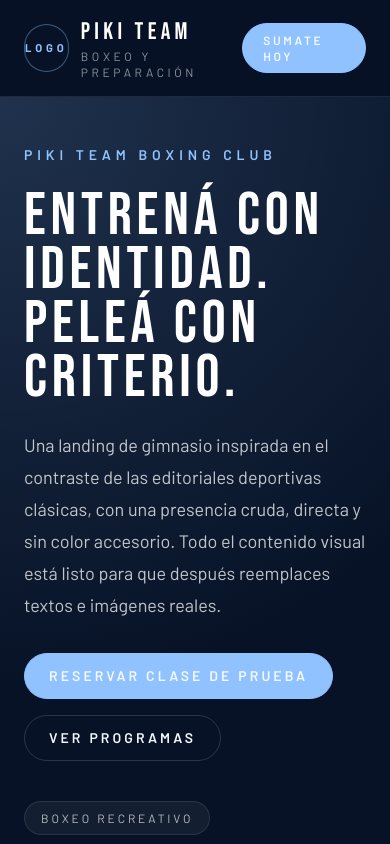
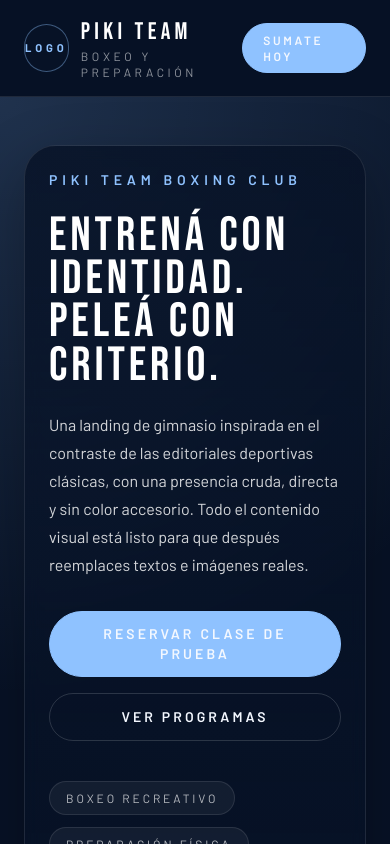
Before and after one commit to jopiatomas/boxing-club, a React (Vite) app: page / in a window 390 px wide. Shown: the top 844 px of the page. Built offline with nearby package versions, Linux system fonts and the light colour scheme.

Commit message:
corrigiendo header

```diff
--- a/src/sections/HeroSection.tsx
+++ b/src/sections/HeroSection.tsx
@@ -6,32 +6,32 @@ export function HeroSection() {
 
   return (
     <section id="inicio" className="relative overflow-hidden px-6 pb-20 pt-12 lg:px-10 lg:pb-24 lg:pt-20">
-      <div className="absolute inset-0 bg-[radial-gradient(circle_at_top_left,_rgba(143,194,255,0.18),_transparent_32%),radial-gradient(circle_at_bottom_right,_rgba(255,255,255,0.05),_transparent_28%)]" />
+      <div className="pointer-events-none absolute inset-0 bg-[radial-gradient(circle_at_top_left,_rgba(143,194,255,0.18),_transparent_32%),radial-gradient(circle_at_bottom_right,_rgba(255,255,255,0.05),_transparent_28%)]" />
 
-      <div className="relative mx-auto grid max-w-7xl items-center gap-12 lg:grid-cols-[1.05fr_0.95fr]">
-        <div>
+      <div className="relative z-10 mx-auto grid max-w-7xl items-center gap-12 lg:grid-cols-[1.05fr_0.95fr]">
+        <div className="rounded-[2rem] border border-white/10 bg-[linear-gradient(180deg,rgba(7,18,38,0.82),rgba(7,18,38,0.46))] p-6 shadow-[0_20px_60px_rgba(0,0,0,0.28)] backdrop-blur-sm sm:p-8 lg:border-none lg:bg-transparent lg:p-0 lg:shadow-none lg:backdrop-blur-0">
           <p className="text-sm font-semibold uppercase tracking-[0.35em] text-[var(--color-accent)]">
             {hero.eyebrow}
           </p>
 
-          <h1 className="mt-6 max-w-4xl font-display text-6xl uppercase leading-[0.9] tracking-[0.08em] text-white md:text-7xl xl:text-[7rem]">
+          <h1 className="mt-6 max-w-4xl font-display text-5xl uppercase leading-[0.9] tracking-[0.08em] text-white md:text-7xl xl:text-[7rem]">
             {hero.title}
           </h1>
 
-          <p className="mt-6 max-w-2xl text-lg leading-8 text-white/75">
+          <p className="mt-6 max-w-2xl text-base leading-7 text-white/82 sm:text-lg sm:leading-8">
             {hero.description}
           </p>
 
-          <div className="mt-8 flex flex-wrap gap-4">
+          <div className="mt-8 flex flex-col gap-4 sm:flex-row sm:flex-wrap">
             <a
               href="#contacto"
-              className="rounded-full border border-[var(--color-accent)] bg-[var(--color-accent)] px-6 py-3 text-sm font-semibold uppercase tracking-[0.22em] text-[var(--color-ink)] transition hover:bg-transparent hover:text-[var(--color-accent)]"
+              className="inline-flex min-h-12 items-center justify-center rounded-full border border-[var(--color-accent)] bg-[var(--color-accent)] px-6 py-3 text-center text-sm font-semibold uppercase tracking-[0.22em] text-[var(--color-ink)] transition hover:bg-transparent hover:text-[var(--color-accent)]"
             >
               {hero.primaryCta}
             </a>
             <a
               href="#programas"
-              className="rounded-full border border-white/15 px-6 py-3 text-sm font-semibold uppercase tracking-[0.22em] text-white transition hover:border-[var(--color-accent)] hover:bg-[var(--color-accent)] hover:text-[var(--color-ink)]"
+              className="inline-flex min-h-12 items-center justify-center rounded-full border border-white/15 px-6 py-3 text-center text-sm font-semibold uppercase tracking-[0.22em] text-white transition hover:border-[var(--color-accent)] hover:bg-[var(--color-accent)] hover:text-[var(--color-ink)]"
             >
               {hero.secondaryCta}
             </a>
```
